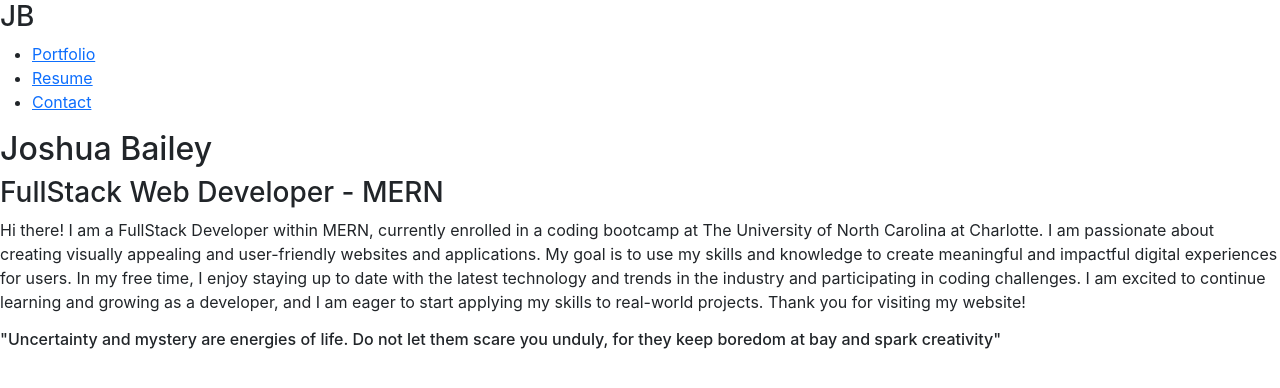
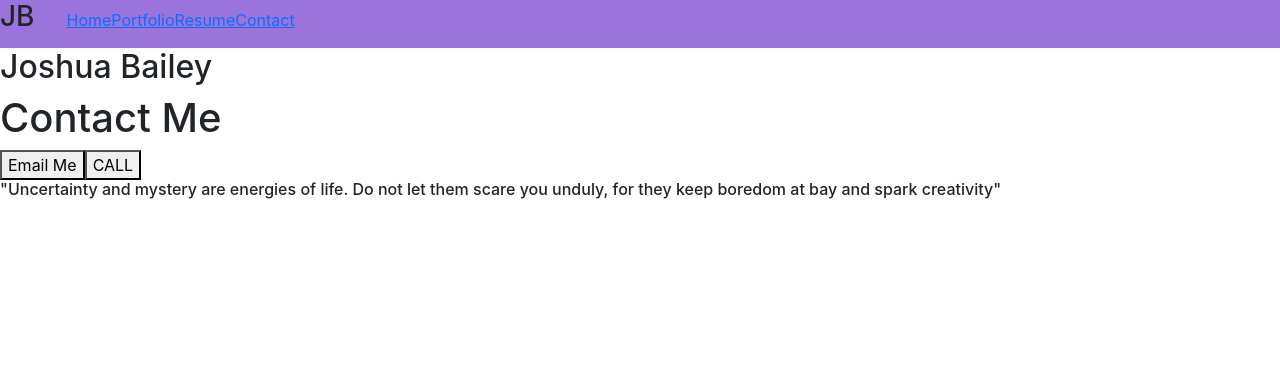
Before and after one commit to joshbaileydev513/joshuabailey.info, a React (Create React App) app in the folder joshuabailey.info/: page /contact in a window 1280 px wide. Shown: the top 388 px of the page. Built offline with nearby package versions, Linux system fonts and the light colour scheme.

Commit message:
fixed routing with nav bar for each page component. now just need to style everything and add a few other acceptance criteria items

```diff
--- a/joshuabailey.info/src/App.js
+++ b/joshuabailey.info/src/App.js
@@ -14,14 +14,13 @@ function App () {
   return (
     <Router>
       <div>
+        <Navbar />
         <Header />
-        <Navbar />
-        <Home />
         <Routes>
-          <Route exact path="/" component={Home} />
-          <Route path="/contact" component={Contact} />
-          <Route path="/portfolio" component={Portfolio} />
-          <Route path="/resume" component={Resume} />
+          <Route exact path="*" element={<Home />} />
+          <Route path="/contact" element={<Contact />} />
+          <Route path="/portfolio" element={<Portfolio />} />
+          <Route path="/resume" element={<Resume />} />
         </Routes>
 
         <Footer />
--- a/joshuabailey.info/src/components/header.js
+++ b/joshuabailey.info/src/components/header.js
@@ -5,7 +5,7 @@ import React from 'react';
 function Header() {
   return (
     <header className="header">
-      <h3>JB</h3>
+      <h2>Joshua Bailey</h2>
     </header>
   );
 }
--- a/joshuabailey.info/src/components/nav.js
+++ b/joshuabailey.info/src/components/nav.js
@@ -3,30 +3,41 @@ import React from 'react';
 // We declare an object called styles that will contain a few objects for card and heading styles
 // Notice that each key lists CSS styles in camel case
 const styles = {
-  card: {
-    margin: 20,
-    background: '#e8eaf6',
+  nav: {
+    display: 'flex',
+    justifyContent: 'flex-end',
+    flexDirection: 'row',
+    background: '#9a74db',
+    listStyleType: 'none',
+    width: 'auto'
   },
-  heading: {
+
+  logo: {
+    display: 'block',
     background: '#9a74db',
-    minHeight: 50,
-    lineHeight: 3.5,
-    fontSize: '1.2rem',
-    color: 'white',
-    padding: '0 20px',
+    width: '100%'
   },
+
+  split: {
+    display: 'inline-block',
+  }
 };
 
 // In Navbar, we can assign a style from an object by using curly braces
 function Navbar() {
   return (
-    <nav>
+    <nav style= {styles.logo}>
       {/* NavBar Content Goes here - Contact/Portfolio/Resume */}
-      <ul>
-        <li><a href="./Portfolio.js"> Portfolio </a></li>
-        <li><a href="./Resume.js"> Resume</a></li>
-        <li><a href="./Contact.js"> Contact </a></li>
-      </ul>
+      {/* create a separate styling for JB */}
+      <h3 style= {styles.split}>JB</h3>
+      <div style= {styles.split}>
+        <ul style={styles.nav}>
+          <li><a href="*"> Home </a></li>
+          <li><a href="/portfolio"> Portfolio </a></li>
+          <li><a href="/resume"> Resume</a></li>
+          <li><a href="/contact"> Contact </a></li>
+        </ul>
+      </div>
     </nav>
   );
 }
--- a/joshuabailey.info/src/index.js
+++ b/joshuabailey.info/src/index.js
@@ -1,6 +1,4 @@
 import 'bootstrap/dist/css/bootstrap.min.css';
-import $ from 'jquery';
-import Popper from 'popper.js';
 import 'bootstrap/dist/js/bootstrap.bundle.min';
 import React from 'react';
 import ReactDOM from 'react-dom/client';
--- a/joshuabailey.info/src/pages/Contact.js
+++ b/joshuabailey.info/src/pages/Contact.js
@@ -3,7 +3,7 @@ import React from 'react';
 const Contact = () => {
     return (
         <div>
-            <h1>Joshua Bailey - Contact</h1>
+            <h1>Contact Me</h1>
              {/* Add contact info (PH #/ EM / GitHub / LinkedIn) */}
              <div>
              <button onClick={() => window.location = 'mailto:jbailey2124@gmail.com'}>Email Me</button>
--- a/joshuabailey.info/src/pages/Home.js
+++ b/joshuabailey.info/src/pages/Home.js
@@ -3,7 +3,6 @@ import React from 'react';
 const Home = () => {
     return (
         <div>
-            <h2>Joshua Bailey</h2>
             {/* Inset Picture of Me here */}
             <h3>FullStack Web Developer - MERN </h3>
              {/* Add info here about me and desires/exp */}
```
Also changed, not shown: joshuabailey.info/src/App.css (deleted, +0 -38 lines), joshuabailey.info/src/setupTests.js (deleted, +0 -5 lines), joshuabailey.info/src/logo.svg (deleted), 1 other file (tests, documents, lock files or other folders).
